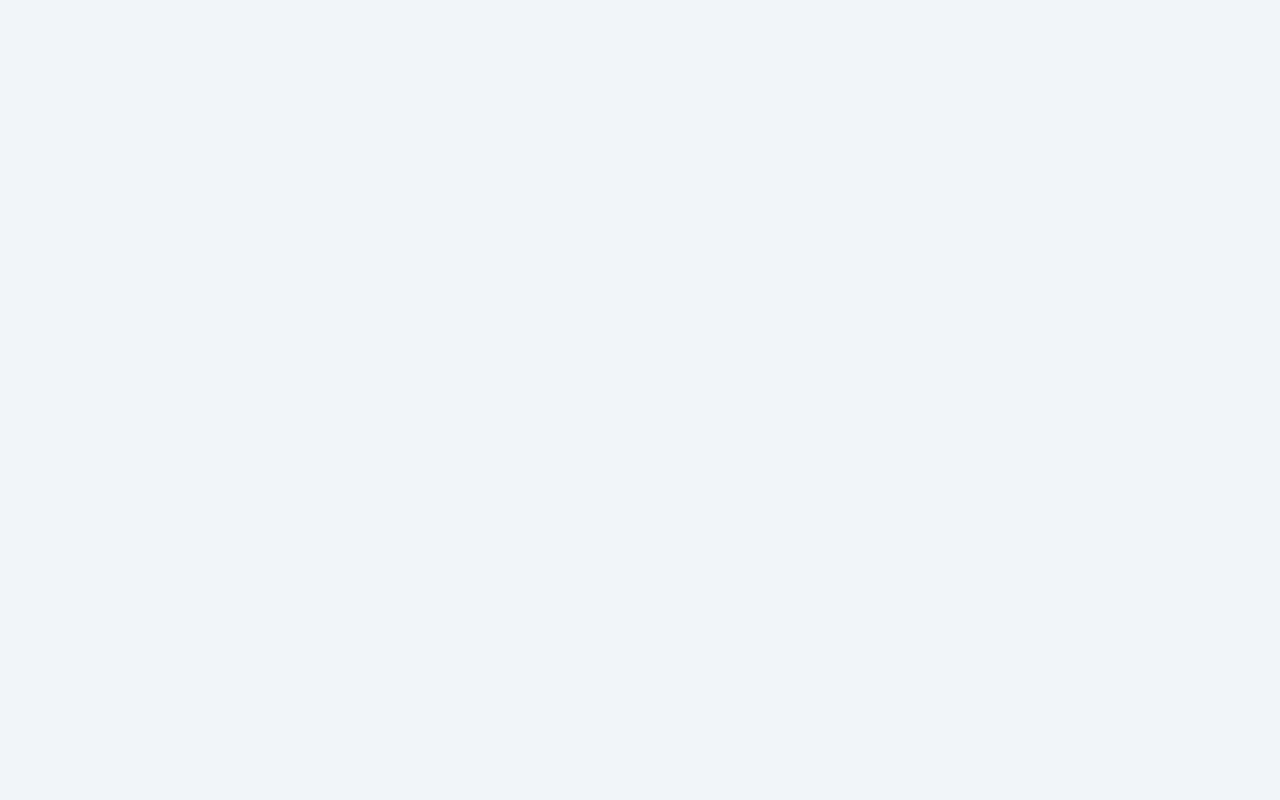
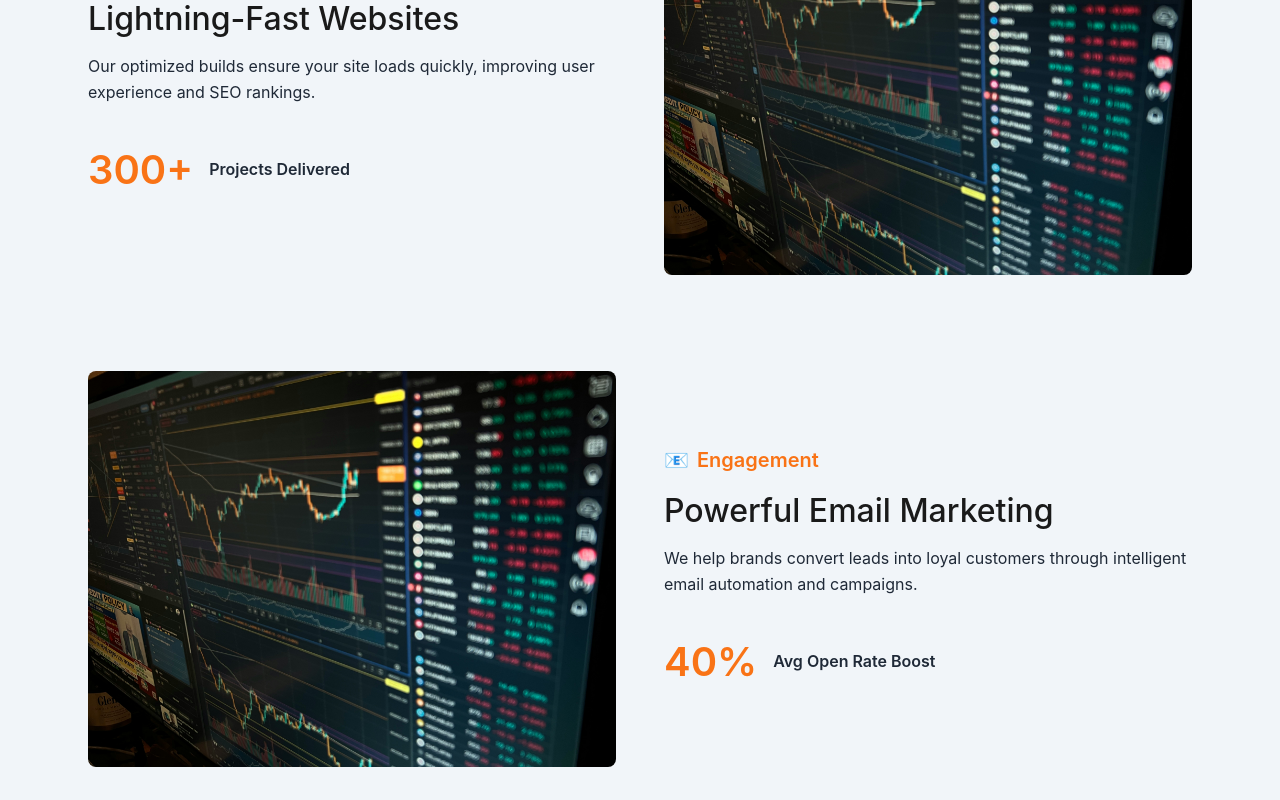
Before and after one commit to CESAR-JARAMILLO/Digital-Agency-Template, a Next.js app: page / in a window 1280 px wide. Shown: the part 860-1660 px from the top of the page. Before the commit the page ends 824 px from the top, so only its background shows below. Built offline with nearby package versions, Linux system fonts and the light colour scheme.

Commit message:
create & style FeatureHighlight

```diff
--- a/app/page.tsx
+++ b/app/page.tsx
@@ -1,9 +1,15 @@
+import FeatureHighlight from "@/components/FeatureHighlight";
 import Hero from "@/components/Hero";
+import { featureSections } from "@/data/featureSections";
 
 export default function Home() {
   return (
     <>
       <Hero />
+
+      {featureSections.map((feature, index) => (
+        <FeatureHighlight key={index} {...feature} />
+      ))}
     </>
   );
 }
--- /dev/null
+++ b/components/FeatureHighlight.tsx
@@ -0,0 +1,77 @@
+"use client";
+
+import { motion, useAnimation } from "framer-motion";
+import { useEffect, useRef } from "react";
+import { useInView } from "framer-motion";
+
+type Props = {
+  reverse?: boolean;
+  icon?: React.ReactNode;
+  tag: string;
+  title: string;
+  description: string;
+  statNumber: string;
+  statLabel: string;
+  imageUrl: string;
+};
+
+const FeatureHighlight = ({
+  reverse = false,
+  icon,
+  tag,
+  title,
+  description,
+  statNumber,
+  statLabel,
+  imageUrl,
+}: Props) => {
+  const ref = useRef(null);
+  const isInView = useInView(ref, { once: true });
+  const textControls = useAnimation();
+  const imageControls = useAnimation();
+
+  useEffect(() => {
+    if (isInView) {
+      textControls.start({ x: 0, opacity: 1 });
+      imageControls.start({ y: 0, opacity: 1 });
+    }
+  }, [isInView, textControls, imageControls]);
+
+  return (
+    <section
+      ref={ref}
+      className={`feature ${reverse ? "feature--reverse" : ""}`}
+    >
+      <div className="feature__container">
+        <motion.div
+          className="feature__text"
+          initial={{ x: -50, opacity: 0 }}
+          animate={textControls}
+          transition={{ duration: 0.6, ease: "easeOut" }}
+        >
+          <div className="feature__tag">
+            <span className="feature__icon">{icon}</span>
+            <h5 className="feature__tagline">{tag}</h5>
+          </div>
+          <h3 className="feature__title">{title}</h3>
+          <p className="feature__description">{description}</p>
+          <div className="feature__stat">
+            <div className="feature__stat-number">{statNumber}</div>
+            <div className="feature__stat-label">{statLabel}</div>
+          </div>
+        </motion.div>
+
+        <motion.div
+          className="feature__image"
+          initial={{ y: 50, opacity: 0 }}
+          animate={imageControls}
+          transition={{ duration: 0.6, ease: "easeOut", delay: 0.2 }}
+        >
+          <img src={imageUrl} alt={title} />
+        </motion.div>
+      </div>
+    </section>
+  );
+};
+
+export default FeatureHighlight;
--- /dev/null
+++ b/styles/components/_features.scss
@@ -0,0 +1,93 @@
+@use "../utils/variables" as *;
+
+.feature {
+  padding: $spacing-xl 0;
+  max-width: 1200px;
+  margin: 0 auto;
+
+  &__container {
+    display: flex;
+    align-items: center;
+    justify-content: space-between;
+    gap: $spacing-xl;
+    padding: 0 $spacing-xl;
+
+    @media (max-width: $bp-md) {
+      flex-direction: column;
+      padding: 0 $spacing-lg;
+    }
+
+    @media (max-width: $bp-sm) {
+      padding: 0 $spacing-md;
+    }
+  }
+
+  &__text {
+    flex: 1;
+  }
+
+  &__tag {
+    display: flex;
+    align-items: center;
+    gap: $spacing-xs;
+    margin-bottom: $spacing-sm;
+  }
+
+  &__icon {
+    font-size: $font-size-lg;
+    color: $color-primary;
+  }
+
+  &__tagline {
+    font-size: $font-size-lg;
+    font-weight: 600;
+    color: $color-primary;
+  }
+
+  &__title {
+    font-size: $font-size-2xl;
+    font-weight: 500;
+    color: $color-black;
+    margin-bottom: $spacing-sm;
+  }
+
+  &__description {
+    font-size: $font-size-base;
+    color: $text-base;
+    margin-bottom: $spacing-lg;
+  }
+
+  &__stat {
+    display: flex;
+    align-items: center;
+    gap: $spacing-sm;
+    font-size: $font-size-xl;
+    font-weight: 600;
+    color: $color-primary;
+  }
+
+  &__stat-number {
+    font-size: $font-size-3xl;
+  }
+
+  &__stat-label {
+    font-size: $font-size-base;
+    color: $color-gray-800;
+  }
+
+  &__image {
+    flex: 1;
+    img {
+      width: 100%;
+      border-radius: $radius-md;
+    }
+  }
+
+  &--reverse &__container {
+    flex-direction: row-reverse;
+
+    @media (max-width: $bp-md) {
+      flex-direction: column;
+    }
+  }
+}
--- a/styles/main.scss
+++ b/styles/main.scss
@@ -2,6 +2,7 @@
 
 @use "components/navbar";
 @use "components/hero";
+@use "components/features";
 
 @use "layout/container";
 
```
